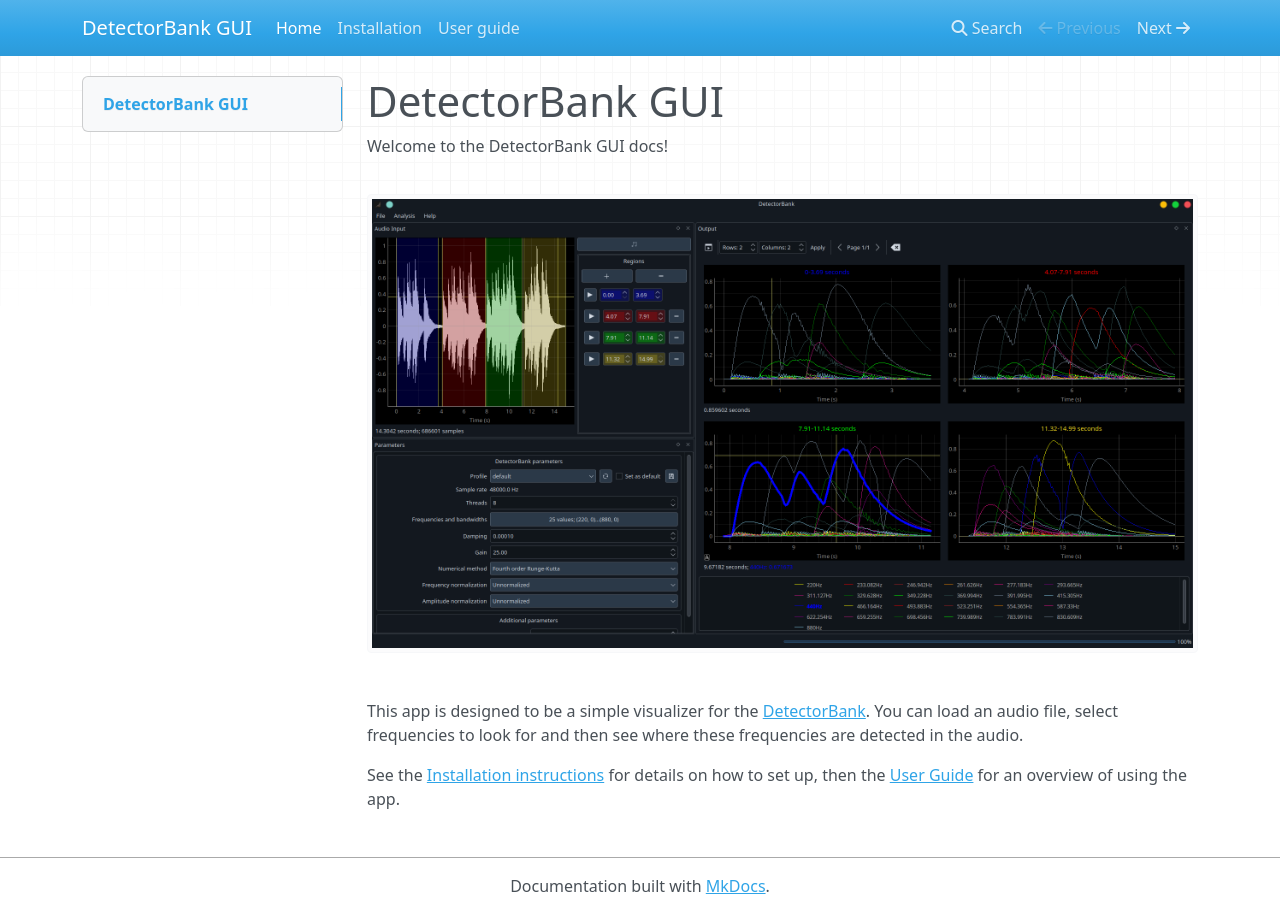
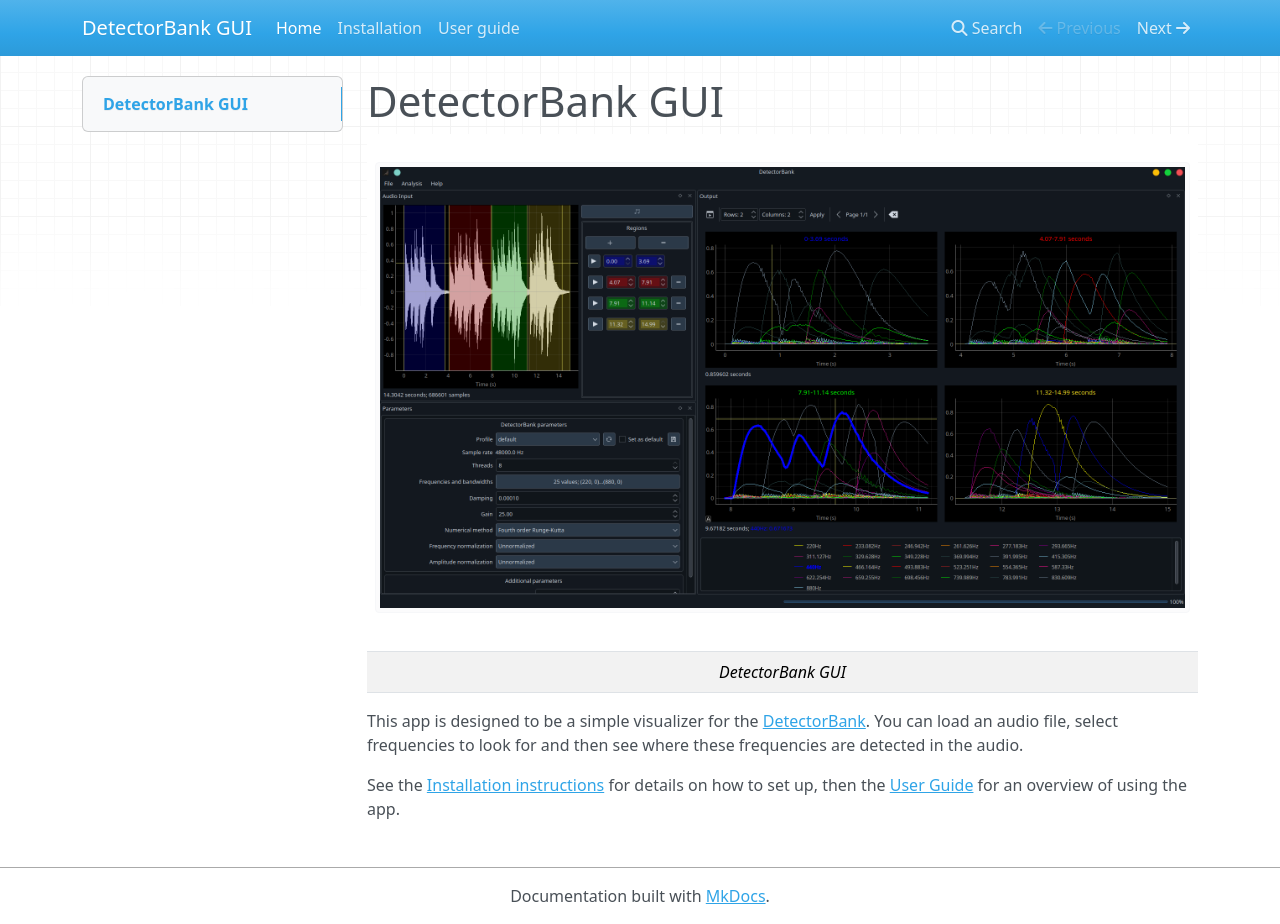
Before and after one commit to keziah55/detectorbank-gui, an MkDocs documentation site: the page built from docs/index.md, in a window 1280 px wide and 924 px high. Built offline with MkDocs 1.6.1, drawn with Linux system fonts in a browser that asks for light colours; nearby versions of some CDN libraries.

Commit message:
try again

```diff
--- a/docs/index.md
+++ b/docs/index.md
@@ -1,8 +1,8 @@
 # DetectorBank GUI
 
-Welcome to the DetectorBank GUI docs!
-
-![Application window](img/db-gui.png)
+| ![Application window](img/db-gui.png)
+|:--:|
+| *DetectorBank GUI* |
 
 This app is designed to be a simple visualizer for the
 [DetectorBank](https://keziah55.github.io/DetectorBank/).
```
